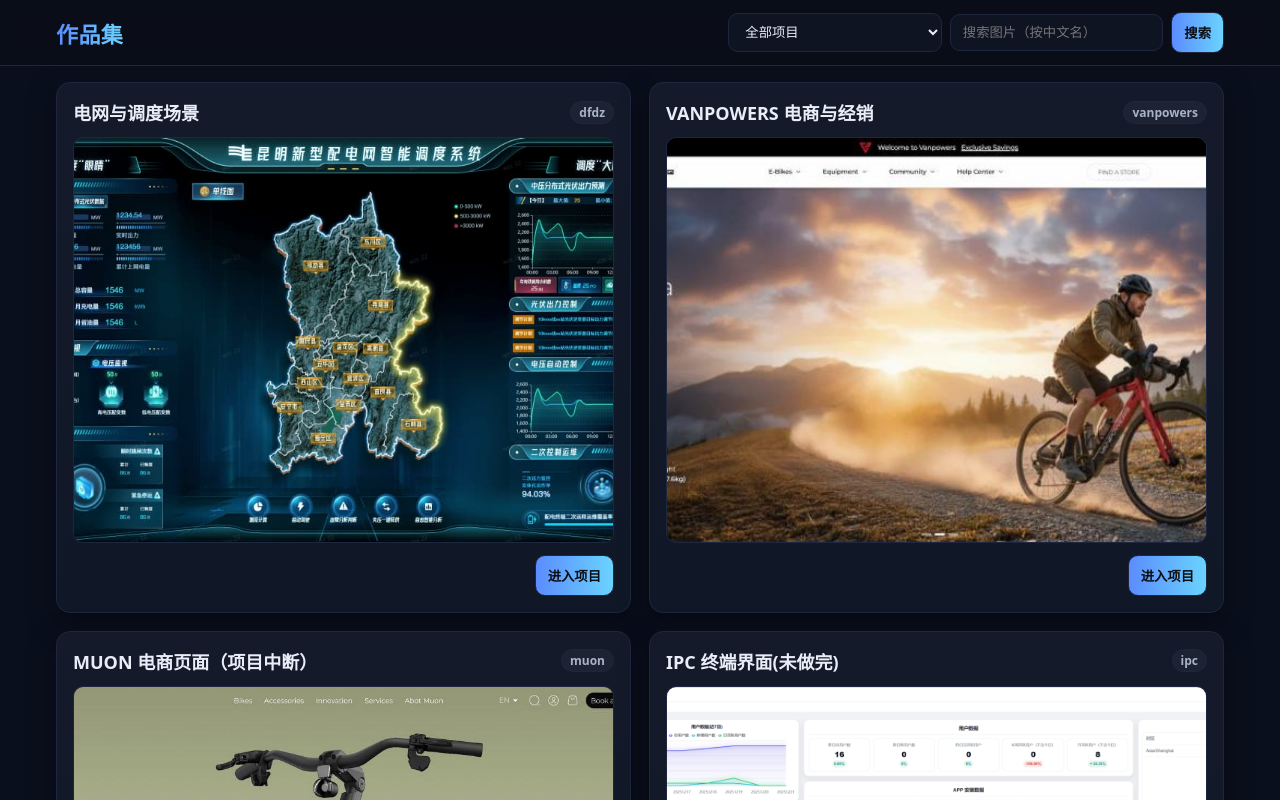
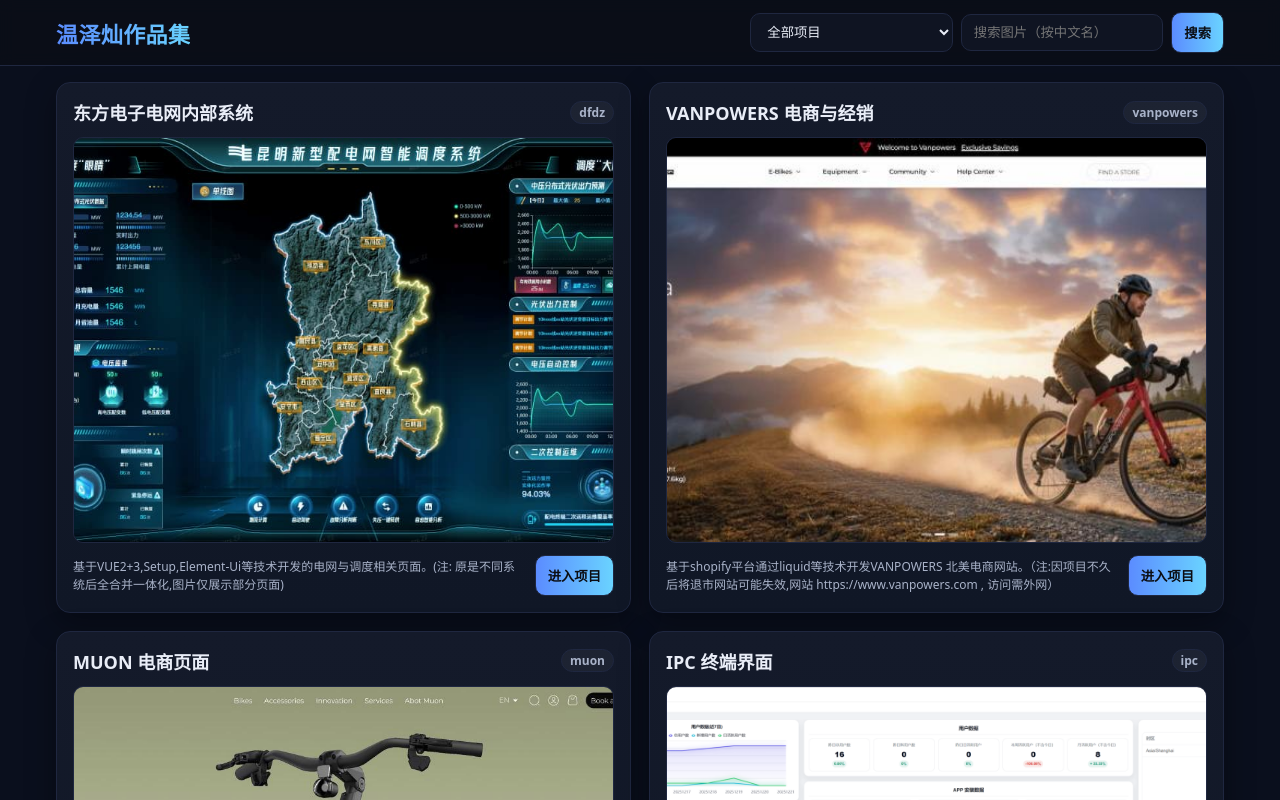
Before and after one commit to xaDGitHub/works, a Vue app: page /#/ in a window 1280 px wide. Shown: the top 800 px of the page. Built offline with nearby package versions, Linux system fonts and the light colour scheme.

Commit message:
1. 调整首页搜索代码,添加返回首页按钮 2. 首页项目块添加描述字段

```diff
--- a/src/App.vue
+++ b/src/App.vue
@@ -2,22 +2,35 @@
   <header class="site-header">
     <div class="wrap">
       <div class="topbar">
-        <div class="title">作品集</div>
+        <div class="title">温泽灿作品集</div>
         <div class="flex-fill"></div>
         <div class="control">
-          <template v-if="$route.name==='home'">
-            <select v-model="projectKey" class="select" title="项目筛选" @change="goProject">
-              <option value="">全部项目</option>
-              <option v-for="(proj, key) in projects" :key="key" :value="key">
-                {{ proj.displayName || key }}
-              </option>
-            </select>
-            <input v-model="keyword" class="input" placeholder="搜索图片（按中文名）" @keydown.enter="goSearch"/>
-            <button class="btn" @click="goSearch">搜索</button>
-          </template>
-          <template v-else-if="$route.name==='project'">
-            <input v-model="projKeyword" class="input" placeholder="在本项目内按中文名搜索" @keydown.enter="emitProjSearch"/>
-            <button class="btn" @click="emitProjSearch">搜索</button>
+          <!-- 始终显示的全局控件 -->
+          <select
+            v-model="projectKey"
+            class="select"
+            title="项目筛选"
+            @change="goProject"
+          >
+            <option value="">全部项目</option>
+            <option
+              v-for="(proj, key) in projects"
+              :key="key"
+              :value="key"
+            >
+              {{ proj.displayName || key }}
+            </option>
+          </select>
+
+          <input
+            v-model="keyword"
+            class="input"
+            placeholder="搜索图片（按中文名）"
+            @keydown.enter="goSearch"
+          />
+          <button class="btn" @click="goSearch">搜索</button>
+          <template v-if="$route.name !='home'">
+            <button class="btn" @click="goHome" title="返回首页">返回首页</button>
           </template>
         </div>
       </div>
@@ -32,7 +45,7 @@
 </template>
 
 <script lang="ts" setup>
-import { ref, computed } from 'vue';
+import { ref, onMounted, watch } from 'vue';
 import { useRouter, useRoute } from 'vue-router';
 import { PORTFOLIO } from './data/data';
 import Viewer from './components/Viewer.vue';
@@ -41,9 +54,10 @@
 const route = useRoute();
 
 const projects = PORTFOLIO.projects;
-const projectKey = ref('');
-const keyword = ref('');
-const projKeyword = ref('');
+
+// 下拉框值与当前页面同步
+const projectKey = ref<string>('');
+const keyword = ref<string>('');
 const viewerRef = ref<InstanceType<typeof Viewer> | null>(null);
 
 // 全局暴露查看器（给卡片用）
@@ -52,21 +66,41 @@
 }
 window.__viewerOpen = (src: string) => viewerRef.value?.open(src);
 
+// 路由变更时同步下拉框的值：项目页为当前 key，其它页为空
+function syncProjectKeyFromRoute() {
+  if (route.name === 'project' && typeof route.params.key === 'string') {
+    projectKey.value = route.params.key;
+  } else {
+    projectKey.value = '';
+  }
+}
+
+onMounted(syncProjectKeyFromRoute);
+watch(
+  () => ({ name: route.name, key: route.params.key }),
+  () => syncProjectKeyFromRoute(),
+  { immediate: true }
+);
+
+// 交互：选择项目或全部项目
 function goProject() {
-  if (projectKey.value) {
-    router.push({ name: 'project', params: { key: projectKey.value } });
+  const key = projectKey.value.trim();
+  if (key) {
+    router.push({ name: 'project', params: { key } });
   } else {
     router.push({ name: 'home' });
   }
 }
+
+// 全局搜索
 function goSearch() {
   const q = keyword.value.trim();
   if (q) router.push({ name: 'search', query: { q } });
   else router.push({ name: 'home' });
 }
 
-// 项目页内部过滤通过事件派发给 Project.vue
-function emitProjSearch() {
-  window.dispatchEvent(new CustomEvent('proj-search', { detail: projKeyword.value.trim() }));
+// 返回首页
+function goHome() {
+  router.push({ name: 'home' });
 }
 </script>
--- a/src/components/ProjectCard.vue
+++ b/src/components/ProjectCard.vue
@@ -5,7 +5,7 @@
       <span>{{ project.displayName || projectKey }}</span>
       <span class="tag">{{ projectKey }}</span>
     </h2>
-    <div class="thumb">
+    <div class="thumb" @click="goProject">
       <img
         v-if="firstSrc"
         :src="firstSrc"
@@ -16,6 +16,7 @@
       />
     </div>
     <div class="actions">
+      <div class="description">{{ project.description }}</div>
       <button class="btn" @click="goProject">进入项目</button>
     </div>
   </article>
--- a/src/data/data.ts
+++ b/src/data/data.ts
@@ -4,14 +4,16 @@
   file: string;
   preview?: string;
   title?: string;
+
 };
-export type ProjectItem = { order?: number; displayName?: string; images: ImageItem[] };
+export type ProjectItem = { order?: number; displayName?: string; description?: string; images: ImageItem[] };
 
 export const PORTFOLIO: { projects: Record<string, ProjectItem> } = {
   projects: {
     dfdz: {
       order: 1,
-      displayName: '电网与调度场景',
+      displayName: '东方电子电网内部系统',
+      description:"基于VUE2+3,Setup,Element-Ui等技术开发的电网与调度相关页面。(注: 原是不同系统后全合并一体化,图片仅展示部分页面)",
       images: [
         { order: 7, file: 'integrated-home.png', preview: 'integrated-home_preview.jpg', title: '一体化首页' },
         { order: 2, file: 'main-distribution-home.png', preview: 'main-distribution-home_preview.jpg', title: '主配网首页' },
@@ -24,7 +26,8 @@
     },
     ipc: {
       order: 4,
-      displayName: 'IPC 终端界面(未做完)',
+      displayName: 'IPC 终端界面',
+      description:"基于VUE3,TS,Element-Ui等技术开发的摄像头项目内部的终端数据监控系统,包括首页、数据图表页、列表页等多个页面。（注: 主要负责该系统的搭建以及初步页面开发，后续不参与）",
       images: [
         { order: 3, file: 'list.png', preview: 'list_preview.png', title: '列表' },
         { order: 2, file: 'data-charts-page.png', preview: 'data-charts-page_preview.png', title: '数据图表页' },
@@ -33,7 +36,8 @@
     },
     muon: {
       order: 3,
-      displayName: 'MUON 电商页面（项目中断）',
+      displayName: 'MUON 电商页面',
+      description:"基于shopify平台的dawn模板,通过liquid等技术开发MUON 欧洲电商网站。（注：因项目不久后将退市,未正式上线,原网站地址：https://muon.bike/）",
       images: [
         { order: 4, file: 'product-detail-mobile.jpg', preview: 'product-detail-mobile_preview.jpg', title: '产品详情页-手机端' },
         { order: 3, file: 'product-detail.jpg', preview: 'product-detail_preview.jpg', title: '产品详情页' },
@@ -44,6 +48,7 @@
     vanpowers: {
       order: 2,
       displayName: 'VANPOWERS 电商与经销',
+      description:"基于shopify平台通过liquid等技术开发VANPOWERS 北美电商网站。（注:因项目不久后将退市网站可能失效,网站 https://www.vanpowers.com , 访问需外网）",
       images: [
         { order: 8, file: 'product-collection.jpg', preview: 'product-collection_preview.jpg', title: '产品集合页' },
         { order: 4, file: 'product-page-mobile.jpg', preview: 'product-page-mobile_preview.jpg', title: '产品页-手机端' },
--- a/src/styles/main.css
+++ b/src/styles/main.css
@@ -161,6 +161,7 @@
   border-radius: 10px;
   overflow: hidden;
   background: #0b0f1a;
+  cursor: pointer;
 }
 .thumb img {
   width: 100%;
@@ -171,6 +172,19 @@
 .actions {
   display: flex;
   justify-content: flex-end;
+  gap: 10px;
+}
+
+.actions .description{
+  font-size: 12px;
+  color: var(--muted);
+  flex: 1;
+  align-self: center;
+}
+@media (max-width: 640px) {
+  .actions {
+    flex-direction: column;
+  }
 }
 
 /* 面包屑（胶囊） */
```
